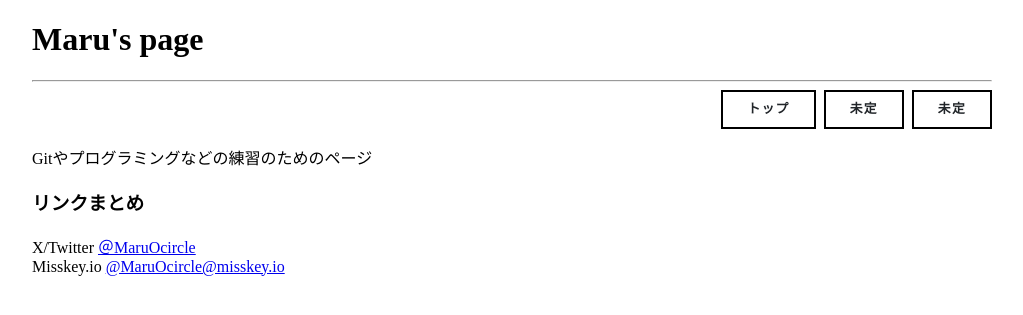
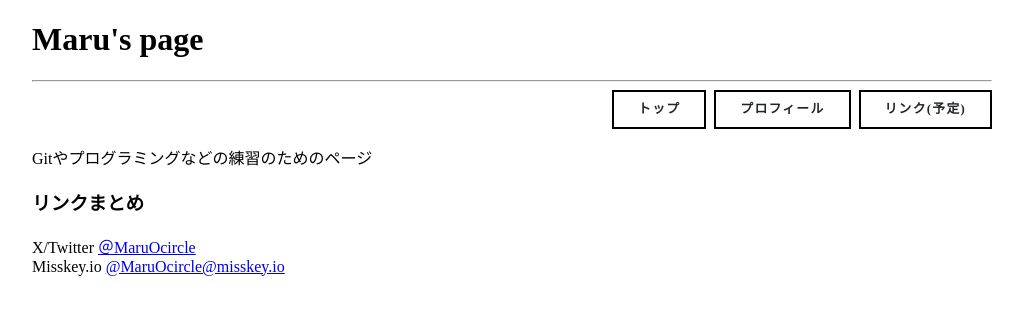
Before and after one commit to MaruOcircle/MaruOcircle.github.io, a Jekyll site: the page built from index.md, in a window 1280 px wide. Shown: the top 315 px of the page, without its empty margins (128-1151 px from the left). Built offline with Jekyll 4.4.1, drawn with Linux system fonts in a browser that asks for light colours.

Commit message:
Update default.html

```diff
--- a/_layouts/default.html
+++ b/_layouts/default.html
@@ -12,8 +12,8 @@
       <hr>
       <dev class='menu_slot'>
         <a class='menu top_button' href='https://maruocircle.github.io/'>トップ</a>
-        <a class='menu top_button' href=''>未定</a>
-        <a class='menu top_button' href=''>未定</a>
+        <a class='menu top_button' href='https://maruocircle.github.io/profile'>プロフィール</a>
+        <a class='menu top_button' href=''>リンク(予定)</a>
       </dev>
     </div>
     <div class='container'>
```
